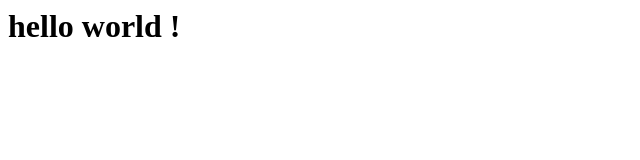
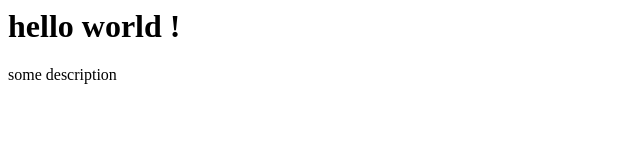
Before and after one commit to tohed/learning-git, a plain HTML site: page index.html in a window 1280 px wide. Shown: the full height of the page, 0-640 px from the left. Drawn offline with Linux system fonts and the light colour scheme.

Commit message:
added description on index

```diff
--- a/index.html
+++ b/index.html
@@ -1 +1,3 @@
 <h1>hello world !</h1>
+
+<p>some description</p>
```
